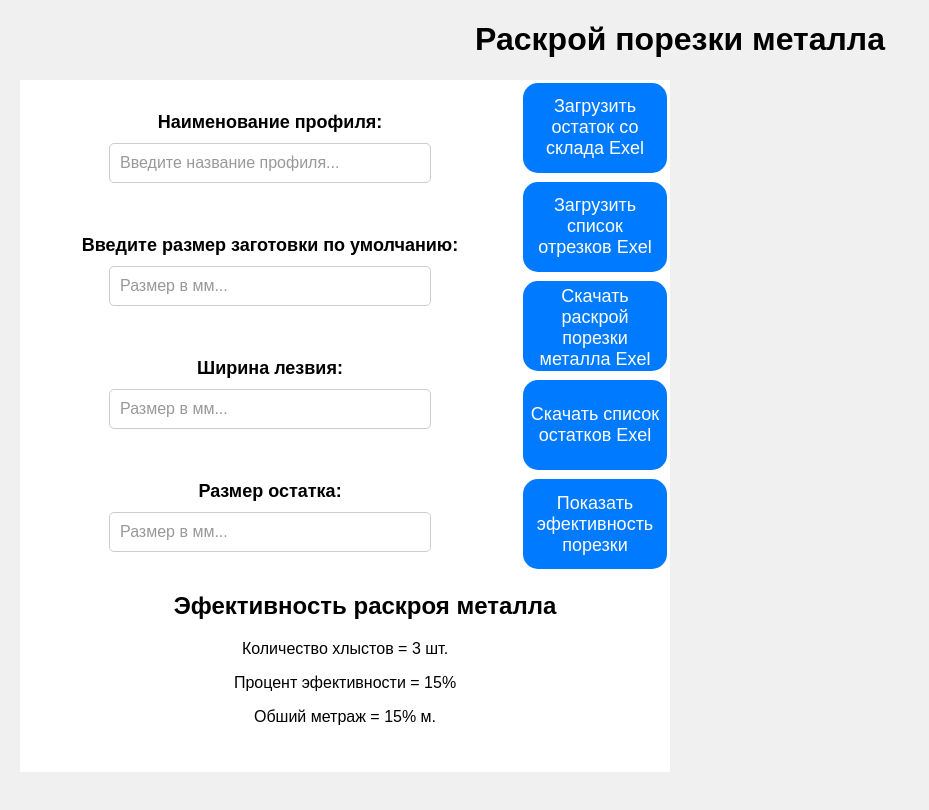
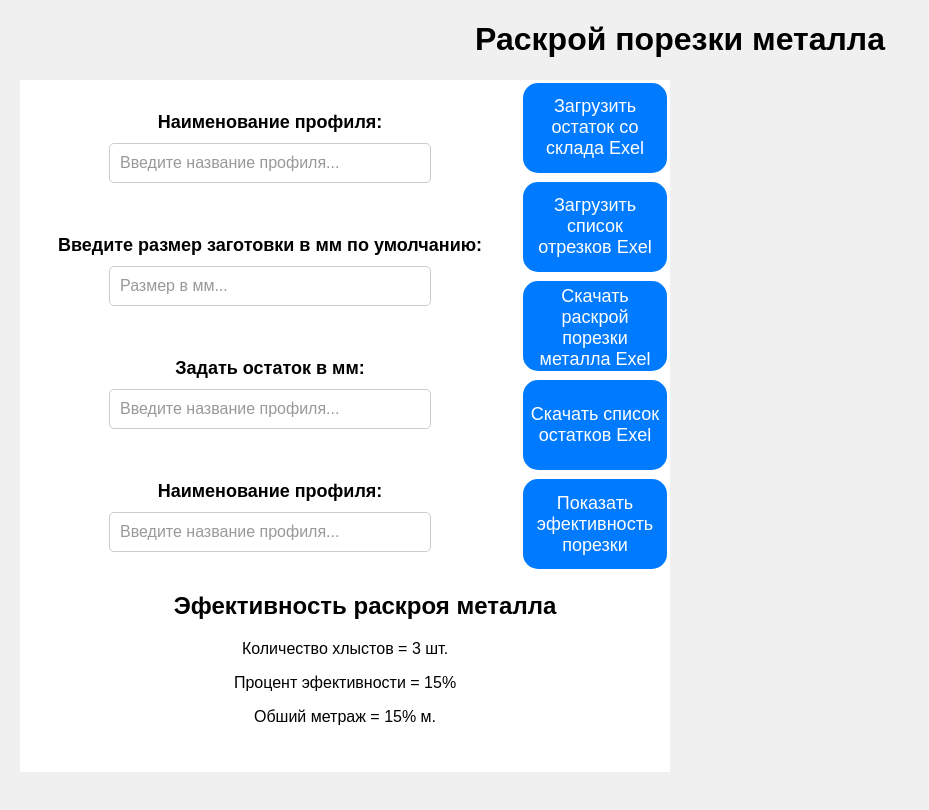
Before and after one commit to Stas-Mykhailenko/App-for-cutt-steel, a React (Create React App) app in the folder my-app/: page / in a window 1280 px wide. Shown: the top 810 px of the page, without its empty margins (0-929 px from the left). Built offline with nearby package versions, Linux system fonts and the light colour scheme.

Commit message:
add library xlsx

```diff
--- a/my-app/package.json
+++ b/my-app/package.json
@@ -11,7 +11,8 @@
     "react-dom": "^18.2.0",
     "react-redux": "^8.1.2",
     "react-scripts": "5.0.1",
-    "web-vitals": "^2.1.4"
+    "web-vitals": "^2.1.4",
+    "xlsx": "^0.18.5"
   },
   "scripts": {
     "start": "react-scripts start",
--- a/my-app/src/Components/CutCalculator/index.js
+++ b/my-app/src/Components/CutCalculator/index.js
@@ -1,34 +1,55 @@
-import React, { useState } from "react";
+import React, { useState, useRef } from "react";
 
+import NameInput from "../NameInput";
+import WindowResult from "../WindowResult";
+import InputSizeCustom from "../InputSizeCustom";
+import ShowResultButton from "../ShowResultButton";
+import UploadExelButton from "../UploadExelButton";
 import InputWidthSizeCut from "../InputWidthSizeCut";
 import InputSizeRemainder from "../InputSizeRemainder";
-import InputSizeCustom from "../InputSizeCustom";
-import NameInput from "../NameInput";
+import UploadExelSizeButton from "../UploadExelSizeButton";
 import DownloadExelSizeButton from "../DownloadExelSizeButton";
 import DownloadSizeForCutingButton from "../DownloadSizeForCutingButton";
-import ShowResultButton from "../ShowResultButton";
-import UploadExelButton from "../UploadExelButton";
-import UploadExelSizeButton from "../UploadExelSizeButton";
-import WindowResult from "../WindowResult";
 
 import "../CutCalculator/style.css";
 
 function CutCalculator() {
-  const [message, setMessage] = useState("");
+  const [nameInputValue, setNameInputValue] = useState("");
+  const [isValueExelForCuting, setIsValueExelForCuting] = useState("");
+  const [InputSizeCustomValue, setInputSizeCustomValue] = useState("");
+  const [InputWidthSizeCutValue, setInputWidthSizeCutValue] = useState("");
+  const [InputSizeRemainderValue, setInputSizeRemainderValue] = useState("");
 
+  const hiddenFileInput = useRef(null);
   return (
     <div>
       <h1 className="body_titel">Раскрой порезки металла</h1>
       <div className="box">
         <div className="box_input">
-          <NameInput message={message} setMessage={setMessage} />
-          <InputSizeCustom />
-          <InputWidthSizeCut />
-          <InputSizeRemainder />
+          <NameInput
+            nameInputValue={nameInputValue}
+            setNameInputValue={setNameInputValue}
+          />
+          <InputSizeCustom
+            InputSizeCustomValue={InputSizeCustomValue}
+            setInputSizeCustomValue={setInputSizeCustomValue}
+          />
+          <InputSizeRemainder
+            InputSizeRemainderValue={InputSizeRemainderValue}
+            setInputSizeRemainderValue={setInputSizeRemainderValue}
+          />
+          <InputWidthSizeCut
+            InputWidthSizeCutValue={InputWidthSizeCutValue}
+            setInputWidthSizeCutValue={setInputWidthSizeCutValue}
+          />
         </div>
         <div className="box_button">
           <DownloadExelSizeButton />
-          <DownloadSizeForCutingButton />
+          <DownloadSizeForCutingButton
+            hiddenFileInput={hiddenFileInput}
+            isValueExelForCuting={isValueExelForCuting}
+            setIsValueExelForCuting={setIsValueExelForCuting}
+          />
           <UploadExelButton />
           <UploadExelSizeButton />
           <ShowResultButton />
--- a/my-app/src/Components/DownloadSizeForCutingButton/index.js
+++ b/my-app/src/Components/DownloadSizeForCutingButton/index.js
@@ -1,7 +1,47 @@
+import * as XLSX from "xlsx";
 
-function DownloadSizeForCutingButton (){
-	return(
-		<input className="submit-button btn-film" type="button" value="Загрузить список отрезков Exel" />
-	)
+function DownloadSizeForCutingButton({
+  hiddenFileInput,
+  isValueExelForCuting,
+  setIsValueExelForCuting,
+}) {
+  const handleChange = (e) => {
+    e.preventDefault();
+
+    var files = e.target.files,
+      f = files[0];
+    var reader = new FileReader();
+    reader.onload = function (e) {
+      var data = e.target.result;
+      let readedData = XLSX.read(data, { type: "binary" });
+      const wsname = readedData.SheetNames[0];
+      const ws = readedData.Sheets[wsname];
+      // const dataParse = XLSX.utils.sheet_to_json(ws, { header: 1 });
+      setIsValueExelForCuting(XLSX.utils.sheet_to_json(ws, { header: 1 }));
+    };
+    reader.readAsBinaryString(f);
+  };
+  console.log(isValueExelForCuting);
+  const handleClick = (event) => {
+    hiddenFileInput.current.click();
+  };
+
+  return (
+    <div>
+      <input
+        type="file"
+        onChange={handleChange} // ADDED
+        ref={hiddenFileInput}
+        style={{ display: "none" }}
+      />
+      <input
+        className="submit-button btn-film"
+        onClick={handleClick}
+        type="button"
+        value="Загрузить список отрезков Exel"
+      />
+    </div>
+  );
 }
-export default DownloadSizeForCutingButton
+
+export default DownloadSizeForCutingButton;
--- a/my-app/src/Components/InputSizeCustom/index.js
+++ b/my-app/src/Components/InputSizeCustom/index.js
@@ -1,16 +1,25 @@
-function InputSizeCustom (){
-	return (
-<div className="input-container">
-      <h1 className="input-label">Введите размер заготовки по умолчанию:</h1>
+function InputSizeCustom({ InputSizeCustomValue, setInputSizeCustomValue }) {
+  const handleChange = (event) => {
+    setInputSizeCustomValue(event.target.value);
+  };
+  console.log("value is:", InputSizeCustomValue);
+
+  return (
+    <div className="input-container">
+      <h1 className="input-label">
+        Введите размер заготовки в мм по умолчанию:
+      </h1>
       <input
+        required
+        step="any"
+        type="number"
+        onChange={handleChange}
         className="input-field"
-        type="number"
-        step="any"
         placeholder="Размер в мм..."
-        required
+        value={InputSizeCustomValue}
       />
     </div>
-	)
+  );
 }
 
-export default InputSizeCustom
+export default InputSizeCustom;
--- a/my-app/src/Components/InputSizeRemainder/index.js
+++ b/my-app/src/Components/InputSizeRemainder/index.js
@@ -1,17 +1,25 @@
+function InputSizeRemainder({
+  InputSizeRemainderValue,
+  setInputSizeRemainderValue,
+}) {
+  const handleChange = (event) => {
+    setInputSizeRemainderValue(event.target.value);
+  };
 
-function InputSizeRemainder (){
-	return (
-<div className="input-container">
-      <h1 className="input-label">Размер остатка:</h1>
+  return (
+    <div className="input-container">
+      <h1 className="input-label">Задать остаток в мм:</h1>
       <input
+        required
+        step="any"
+        type="number"
+        value={InputSizeRemainderValue}
+        onChange={handleChange}
         className="input-field"
-        type="number"
-        step="any"
-        placeholder="Размер в мм..."
-        required
+        placeholder="Введите название профиля..."
       />
     </div>
-	)
+  );
 }
 
-export default InputSizeRemainder
+export default InputSizeRemainder;
--- a/my-app/src/Components/InputWidthSizeCut/index.js
+++ b/my-app/src/Components/InputWidthSizeCut/index.js
@@ -1,17 +1,24 @@
+function InputWidthSizeCut({
+  InputWidthSizeCutValue,
+  setInputWidthSizeCutValue,
+}) {
+  const handleChange = (event) => {
+    setInputWidthSizeCutValue(event.target.value);
+  };
 
-
-function InputWidthSizeCut() {
   return (
     <div className="input-container">
-    <h1 className="input-label">Ширина лезвия:</h1>
-    <input
-      className="input-field"
-      type="number"
-      step="any"
-      placeholder="Размер в мм..."
-      required
-    />
-  </div>
+      <h1 className="input-label">Наименование профиля:</h1>
+      <input
+        required
+        step="any"
+        type="text"
+        value={InputWidthSizeCutValue}
+        onChange={handleChange}
+        className="input-field"
+        placeholder="Введите название профиля..."
+      />
+    </div>
   );
 }
 
--- a/my-app/src/Components/NameInput/index.js
+++ b/my-app/src/Components/NameInput/index.js
@@ -1,28 +1,16 @@
-// import { useState } from "react";
-import { useSelector, useDispatch } from "react-redux";
-
-import { getValue, increment } from "../../features/counter/counterSlice";
-
-function NameInput({ message, setMessage }) {
-  // const [message, setMessage] = useState("");
-  const dispatch = useDispatch();
-  const f = useSelector(getValue);
+function NameInput({ nameInputValue, setNameInputValue }) {
   const handleChange = (event) => {
-    setMessage(event.target.value);
+    setNameInputValue(event.target.value);
   };
-
-  console.log("value is:", message);
-  const onBlur = () => dispatch(increment(message));
 
   return (
     <div className="input-container">
-      <h1 className="input-label">Наименование профиля:{f}</h1>
+      <h1 className="input-label">Наименование профиля:</h1>
       <input
         required
         step="any"
         type="text"
-        onBlur={onBlur}
-        value={message}
+        value={nameInputValue}
         onChange={handleChange}
         className="input-field"
         placeholder="Введите название профиля..."
--- a/my-app/src/Components/UploadExelButton/index.js
+++ b/my-app/src/Components/UploadExelButton/index.js
@@ -1,6 +1,12 @@
-function UploadExelButton (){
-	return(
-		<input className="submit-button btn-film" type="button" value="Скачать раскрой порезки металла Exel" />
-	)
+function UploadExelButton() {
+  return (
+    <div>
+      <input
+        className="submit-button btn-film"
+        type="button"
+        value="Скачать раскрой порезки металла Exel"
+      />
+    </div>
+  );
 }
-export default UploadExelButton
+export default UploadExelButton;
```
Also changed, not shown: 1 other file (tests, documents, lock files or other folders).
